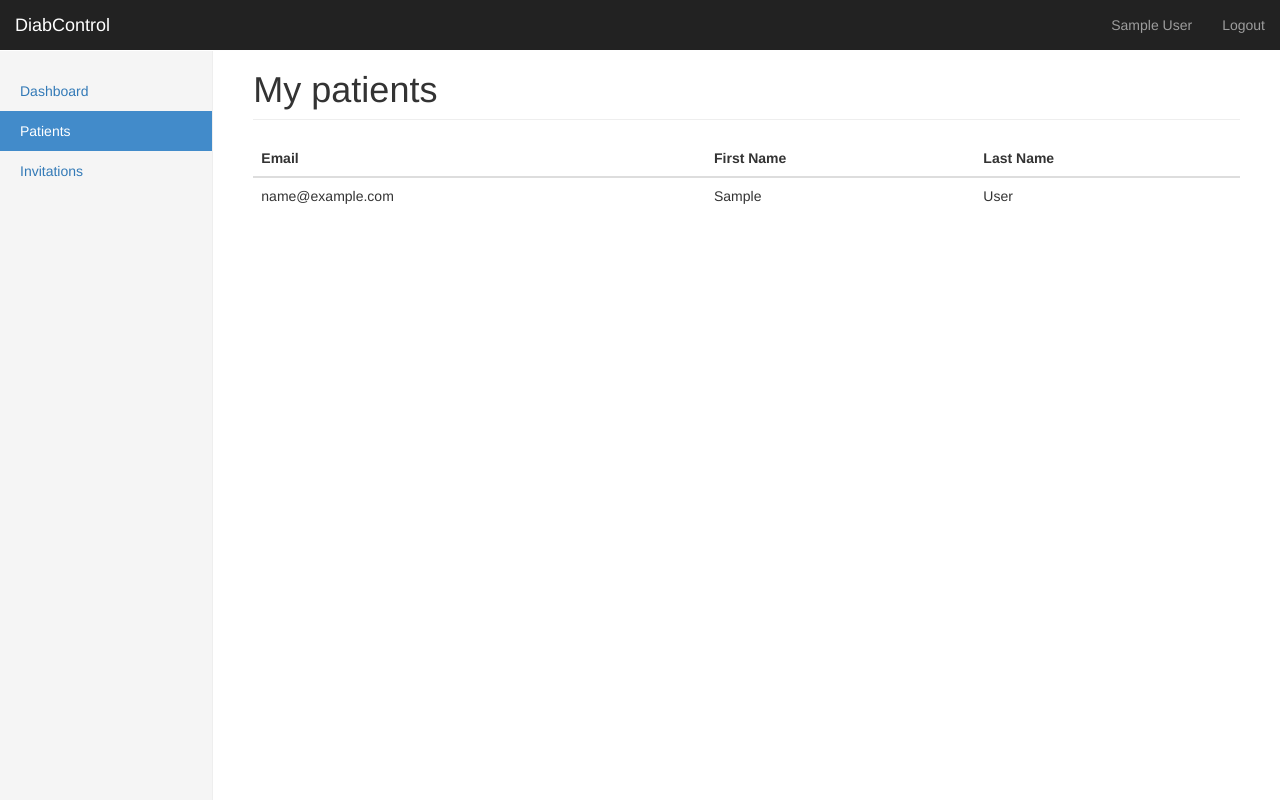
After one commit to novirael/diabcontrol, a Django app: page /patients/ in a window 1280 px wide. The commit adds this page. Run offline with Django 3.2, Linux system fonts and the light colour scheme; a user stored in the database is signed in; tables that the repository leaves empty hold one stand-in row (values such as "Sample post"); some libraries are stand-ins or nearby versions.

Commit message:
Przegląd listy pacjentów #15

```diff
--- a/diabcontrol/settings.py
+++ b/diabcontrol/settings.py
@@ -42,6 +42,7 @@ INSTALLED_APPS = [
     # DiabControl
     'rest_api',
     'accounts',
+    'patients',
 
     # 3rd
     'bootstrap3',
--- a/diabcontrol/urls.py
+++ b/diabcontrol/urls.py
@@ -19,5 +19,6 @@ from django.contrib import admin
 urlpatterns = [
     url(r'^admin/', admin.site.urls),
     url(r'^accounts/', include('accounts.urls', namespace='accounts')),
+    url(r'^patients/', include('patients.urls', namespace='patients')),
     url(r'^api/', include('rest_api.urls', namespace='rest_api')),
 ]
--- /dev/null
+++ b/patients/admin.py
@@ -0,0 +1,5 @@
+from django.contrib import admin
+
+from patients.models import MyPatients
+
+admin.site.register(MyPatients)
--- /dev/null
+++ b/patients/apps.py
@@ -0,0 +1,5 @@
+from django.apps import AppConfig
+
+
+class PatientsConfig(AppConfig):
+    name = 'patients'
--- /dev/null
+++ b/patients/models.py
@@ -0,0 +1,7 @@
+from django.db import models
+from django.conf import settings
+
+
+class MyPatients(models.Model):
+    doctor = models.ForeignKey(settings.AUTH_USER_MODEL, related_name='patients')
+    patient = models.ForeignKey(settings.AUTH_USER_MODEL, related_name='doctors')
--- /dev/null
+++ b/patients/urls.py
@@ -0,0 +1,8 @@
+from django.conf.urls import url
+from django.contrib.auth.decorators import login_required
+
+from patients.views import PatientList
+
+urlpatterns = [
+    url('^$', login_required(PatientList.as_view()), name='list'),
+]
--- /dev/null
+++ b/patients/views.py
@@ -0,0 +1,12 @@
+from django.views.generic import ListView
+
+from patients.models import MyPatients
+
+
+class PatientList(ListView):
+    model = MyPatients
+    template_name = 'patients/patients_index.html'
+
+    def get_queryset(self):
+        queryset = super(PatientList, self).get_queryset()
+        return queryset.filter(doctor=self.request.user)
--- a/templates/base.html
+++ b/templates/base.html
@@ -15,8 +15,127 @@
   <title>{% block title %}DiabConrol{% endblock %}</title>
 </head>
 <body>
+<style type="text/css" scoped="scoped">
+    /* Base structure */
+
+    /* Move down content because we have a fixed navbar that is 50px tall */
+    body {
+      padding-top: 50px;
+    }
+
+    /*
+     * Global add-ons
+     */
+
+    .sub-header {
+      padding-bottom: 10px;
+      border-bottom: 1px solid #eee;
+    }
+
+    /*
+     * Top navigation
+     * Hide default border to remove 1px line.
+     */
+    .navbar-fixed-top {
+      border: 0;
+    }
+
+    /* Sidebar */
+
+    /* Hide for mobile, show later */
+    .sidebar {
+      display: none;
+    }
+    @media (min-width: 768px) {
+      .sidebar {
+        position: fixed;
+        top: 51px;
+        bottom: 0;
+        left: 0;
+        z-index: 1000;
+        display: block;
+        padding: 20px;
+        overflow-x: hidden;
+        overflow-y: auto; /* Scrollable contents if viewport is shorter than content. */
+        background-color: #f5f5f5;
+        border-right: 1px solid #eee;
+      }
+    }
+
+    /* Sidebar navigation */
+    .nav-sidebar {
+      margin-right: -21px; /* 20px padding + 1px border */
+      margin-bottom: 20px;
+      margin-left: -20px;
+    }
+    .nav-sidebar > li > a {
+      padding-right: 20px;
+      padding-left: 20px;
+    }
+    .nav-sidebar > .active > a,
+    .nav-sidebar > .active > a:hover,
+    .nav-sidebar > .active > a:focus {
+      color: #fff;
+      background-color: #428bca;
+    }
+
+    /* Main content */
+
+    .main {
+      padding: 20px;
+    }
+    @media (min-width: 768px) {
+      .main {
+        padding-right: 40px;
+        padding-left: 40px;
+      }
+    }
+    .main .page-header {
+      margin-top: 0;
+    }
+</style>
+
 {% block body %}
+    <nav class="navbar navbar-inverse navbar-fixed-top">
+      <div class="container-fluid">
+        <div class="navbar-header">
+          <button type="button" class="navbar-toggle collapsed" data-toggle="collapse" data-target="#navbar" aria-expanded="false" aria-controls="navbar">
+            <span class="sr-only">Toggle navigation</span>
+            <span class="icon-bar"></span>
+            <span class="icon-bar"></span>
+            <span class="icon-bar"></span>
+          </button>
+          <a class="navbar-brand" href="#">DiabControl</a>
+        </div>
+        <div id="navbar" class="navbar-collapse collapse">
 
+          <ul class="nav navbar-nav navbar-right">
+            {% if request.user.is_authenticated %}
+              <li><a href="{% if request.user.is_superuser %}/admin/{% endif %}" class="navbar-link">{{ request.user.get_full_name }}</a></li>
+              <li><a href="/accounts/logout/">Logout</a></li>
+            {% else %}
+              <li><a href="{% url 'accounts:login' %}">Sign in</a></li>
+            {% endif %}
+          </ul>
+        </div>
+      </div>
+    </nav>
+
+    <div class="container-fluid">
+      <div class="row">
+        <div class="col-sm-3 col-md-2 sidebar">
+          <ul class="nav nav-sidebar">
+            <li {% if '/dashboard' in request.path %}class="active"{% endif %}><a href="/dashboard/">Dashboard</a></li>
+            <li {% if '/patients' in request.path %}class="active"{% endif %}><a href="/patients/">Patients</a></li>
+            <li {% if '/invitations' in request.path %}class="active"{% endif %}><a href="/invitations/">Invitations</a></li>
+          </ul>
+        </div>
+
+        <div class="col-sm-9 col-sm-offset-3 col-md-10 col-md-offset-2 main">
+            {% block content %}{% endblock %}
+        </div>
+      </div>
+    </div>
 {% endblock %}
 </body>
 </html>
--- /dev/null
+++ b/templates/patients/patients_index.html
@@ -0,0 +1,23 @@
+{% extends "base.html" %}
+
+{% block content %}
+    <h1 class="page-header">My patients</h1>
+    <table class="table">
+        <thead>
+            <tr>
+                <th>Email</th>
+                <th>First Name</th>
+                <th>Last Name</th>
+            </tr>
+        </thead>
+        <tbody>
+            {% for my in object_list %}
+                <tr>
+                    <td>{{ my.patient.email }}</td>
+                    <td>{{ my.patient.first_name }}</td>
+                    <td>{{ my.patient.last_name }}</td>
+                </tr>
+            {% endfor %}
+        </tbody>
+    </table>
+{% endblock %}
```
Also changed, not shown: patients/__init__.py (added), patients/migrations/0001_initial.py (added), patients/migrations/__init__.py (added).
